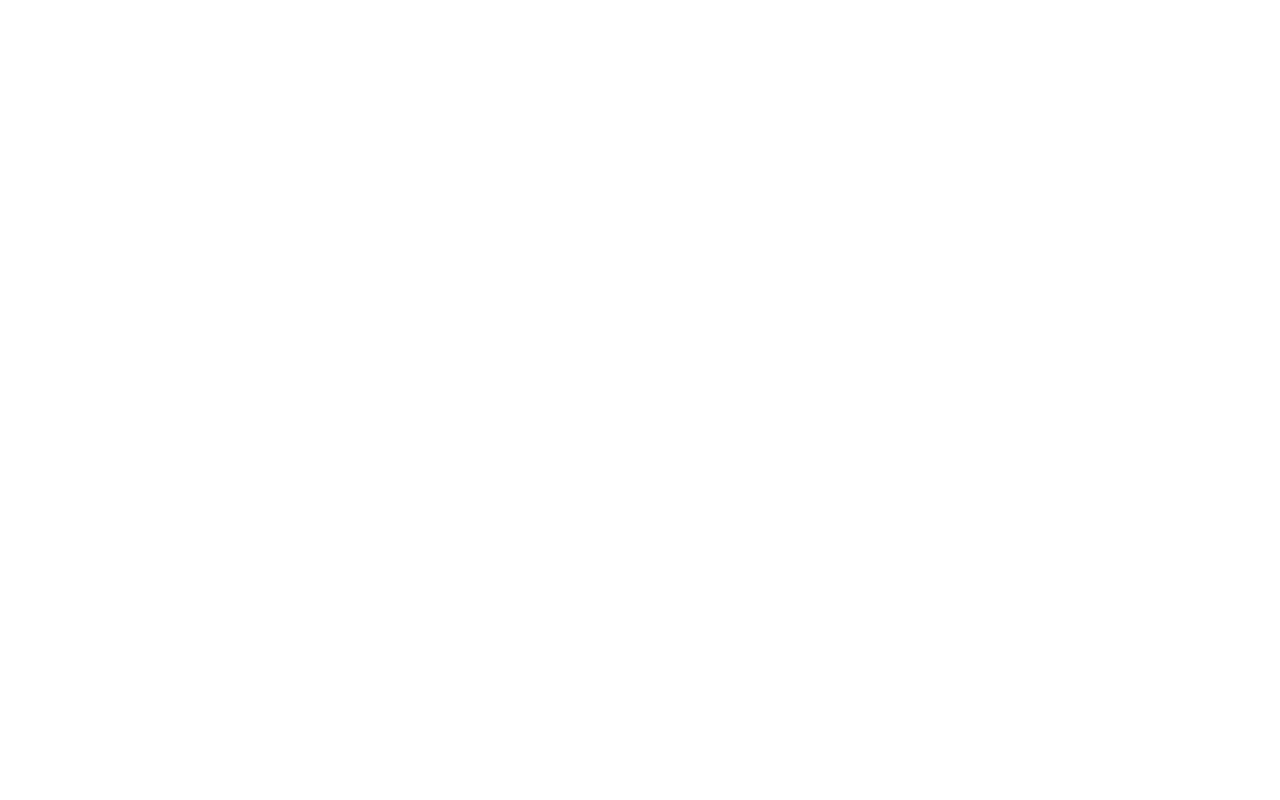
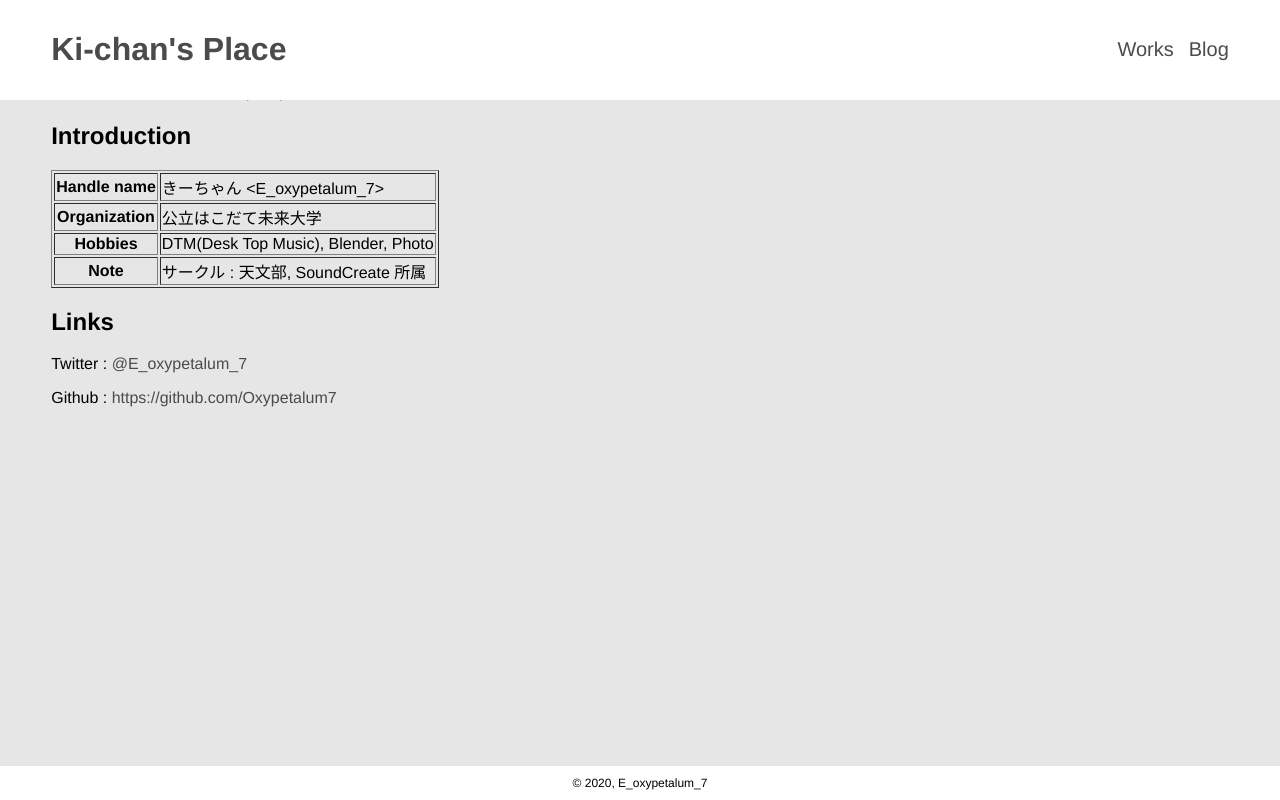
Before and after one commit to Oxypetalum7/mypage, a plain HTML site: page index.html in a window 1280 px wide. Drawn offline with Linux system fonts and the light colour scheme.

Commit message:
Add top page

```diff
--- a/index.html
+++ b/index.html
@@ -1,5 +1,53 @@
 <!DOCTYPE html>
 <html>
-    <head>
-        <meta name= "theme-color">
+
+<head>
+    <title>Ki-chan's Place</title>
+    <link rel="stylesheet" href="mypage.css">
+</head>
+<header>
+    <h1>
+        <a href="index.html">Ki-chan's Place</a>
+    </h1>
+    <nav>
+        <ul>
+            <li><a href="">Works</a></li>
+            <li><a href="">Blog</a></li>
+        </ul>
+    </nav>
+</header>
+
+<body>
+    <div id="content">
+        <h2>What's new</h2>
+        ・サイトを開設しました。(date)
+        <h2>Introduction</h2>
+        <table border="1">
+            <tr>
+                <th>Handle name</th>
+                <td>きーちゃん &lt;E_oxypetalum_7&gt;</td>
+            </tr>
+            <tr>
+                <th>Organization</th>
+                <td>公立はこだて未来大学</td>
+            </tr>
+            <tr>
+                <th>Hobbies</th>
+                <td>DTM(Desk Top Music), Blender, Photo</td>
+            </tr>
+            <tr>
+                <th>Note</th>
+                <td>
+                    サークル : 天文部, SoundCreate 所属<br>
+                </td>
+            </tr>
+        </table>
+        <p></p>
+        <h2>Links</h2>
+        <p>Twitter : <a href="https://twitter.com/E_oxypetalum_7" target="_blank">@E_oxypetalum_7</a></p>
+        <p>Github : <a href="https://github.com/Oxypetalum7" target="_blank">https://github.com/Oxypetalum7</a></p>
+    </div>
+</body>
+<footer>© 2020, E_oxypetalum_7</footer>
+
 </html>
--- a/mypage.css
+++ b/mypage.css
@@ -0,0 +1,56 @@
+* {
+    box-sizing: border-box;
+ }
+
+ body {
+    margin: 0;
+    padding:0;
+    font-family: "Hiragino Kaku Gothic Pro", "ヒラギノ角ゴ Pro W3", Yu Gothic, Meiryo, "ＭＳ Ｐゴシック", "Helvetica Neue", Helvetica, Arial, sans-serif;
+    background-color: #e6e6e6;
+ }
+
+ header {
+    padding: 10px 4% 10px;
+    position: fixed;
+    top: 0;
+    width: 100%;
+    background-color: #fff;
+    display: flex;
+    align-items: center;
+ }
+
+ a {
+    text-decoration: none;
+    color: #4b4b4b;
+ }
+
+ ul {
+   list-style: none;
+   margin: 0;
+   display: flex;
+}
+
+li {
+   margin: 0 0 0 15px;
+   font-size: 20px;
+}
+
+nav {
+   margin: 0 0 0 auto;
+}
+
+#content {
+   padding: 10px 4% 10px;
+}
+
+footer {
+   padding: 10px 4% 10px;
+   position: fixed;
+   bottom: 0;
+   justify-content: center;
+   width: 100%;
+   background-color: #fff;
+   display: flex;
+   align-items: center;
+   font-size: 12px;
+}
```
